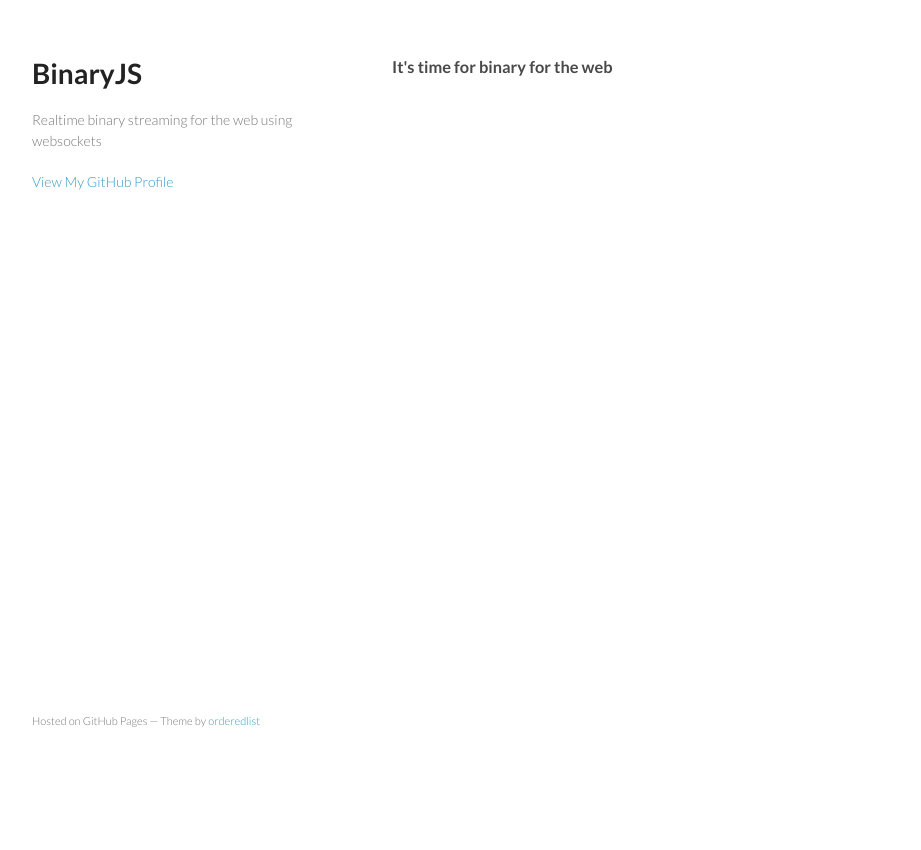
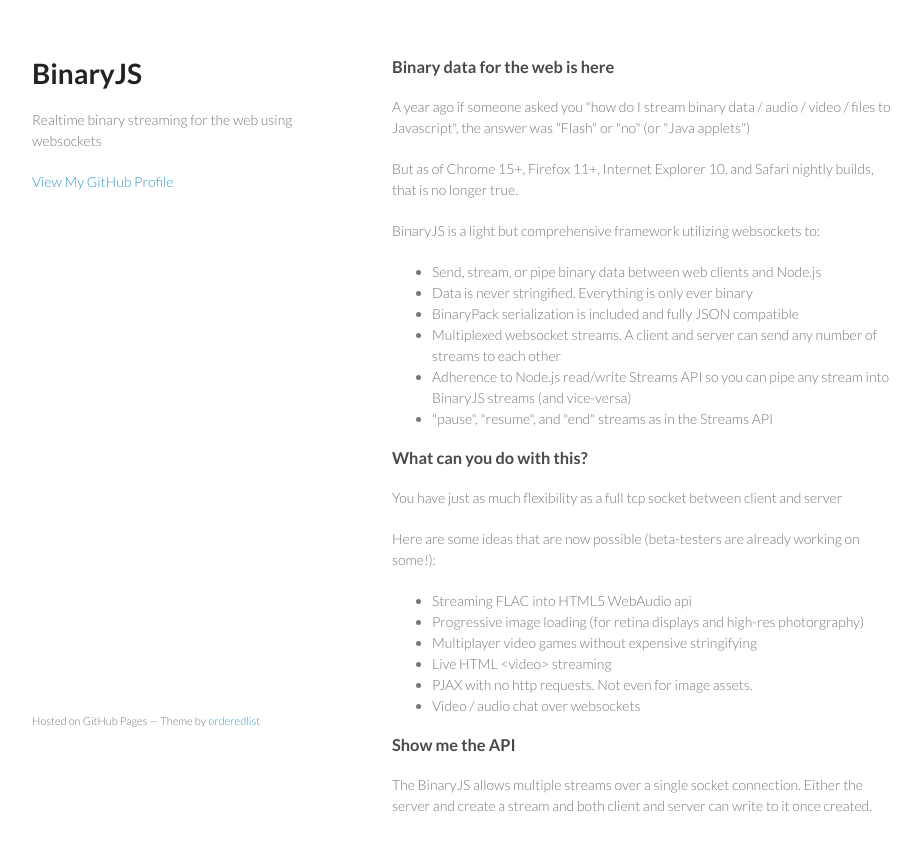
Before and after one commit to binaryjs/binaryjs.github.com, a plain HTML site: page index.html in a window 1280 px wide. Shown: the whole page, without its empty margins (178-1099 px from the left). Before the commit the page ends 800 px from the top, so only its background shows below. Drawn offline with Linux system fonts and the light colour scheme.

Commit message:
page progress

```diff
--- a/index.html
+++ b/index.html
@@ -19,13 +19,38 @@
         <p>Realtime binary streaming for the web using websockets</p>
 
 
-        <p class="view"><a href="https://github.com/binaryjs">View My GitHub Profile</a></p>
+        <p class="view"><a href="https://github.com/binaryjs/binaryjs">View My GitHub Profile</a></p>
 
       </header>
 
       <section>
 
-      <h3>It's time for binary for the web</h3>
+      <h3>Binary data for the web is here</h3>
+      <p>A year ago if someone asked you "how do I stream binary data / audio / video / files to Javascript", the answer was "Flash" or "no" (or "Java applets") </p>
+      <p>But as of Chrome 15+, Firefox 11+, Internet Explorer 10, and Safari nightly builds, that is no longer true.<p>
+      <p>BinaryJS is a light but comprehensive framework utilizing websockets to:</p>
+      <ul>
+        <li>Send, stream, or pipe binary data between web clients and Node.js</li>
+        <li>Data is never stringified. Everything is only ever binary</li>
+        <li>BinaryPack serialization is included and fully JSON compatible</li>
+        <li>Multiplexed websocket streams. A client and server can send any number of streams to each other</li>
+        <li>Adherence to Node.js read/write Streams API so you can pipe any stream into BinaryJS streams (and vice-versa)</li>
+        <li>"pause", "resume", and "end" streams as in the Streams API</li>
+      </ul>
+
+      <h3>What can you do with this?</h3>
+      <p>You have just as much flexibility as a full tcp socket between client and server</p>
+      <p>Here are some ideas that are now possible (beta-testers are already working on some!):</p>
+      <ul>
+        <li>Streaming FLAC into HTML5 WebAudio api</li>
+        <li>Progressive image loading (for retina displays and high-res photorgraphy)</li>
+        <li>Multiplayer video games without expensive stringifying</li>
+        <li>Live HTML &lt;video&gt; streaming</li>
+        <li>PJAX with no http requests. Not even for image assets.</li>
+        <li>Video / audio chat over websockets</li>
+      </ul>
+      <h3>Show me the API</h3>
+      <p>The BinaryJS allows multiple streams over a single socket connection. Either the server and create a stream and both client and server can write to it once created.</p>
 
       <!--
         <h3>Welcome to GitHub Pages.</h3>
```
